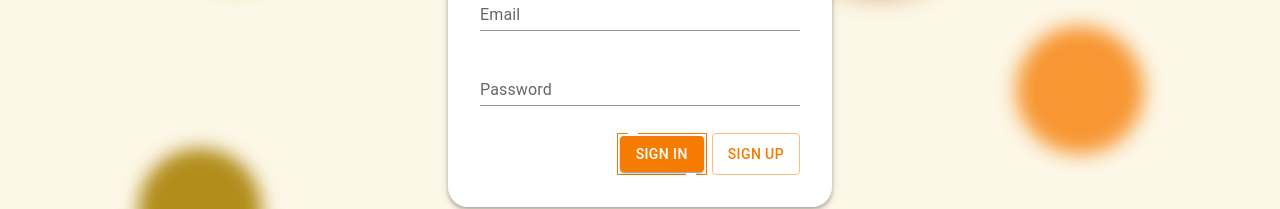
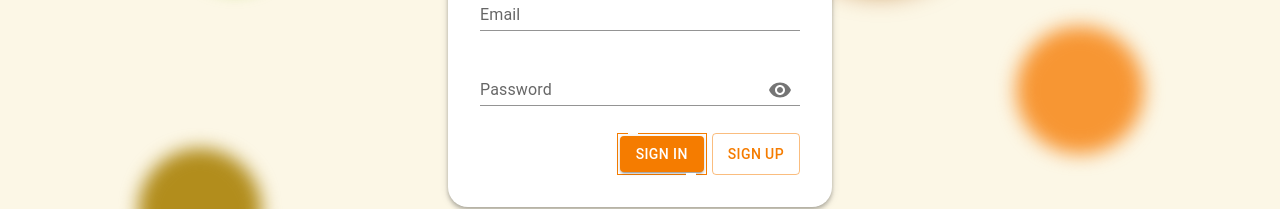
Before and after one commit to Pravin-kumar-25/Inst-port, a Next.js app: page /sign-in in a window 1280 px wide. Shown: the part 350-559 px from the top of the page. Built offline with nearby package versions, Linux system fonts and the light colour scheme; a web font is replaced by a local one.

Commit message:
Add validation to sign in and sign up for password

```diff
--- a/src/pages/sign-in.js
+++ b/src/pages/sign-in.js
@@ -1,7 +1,7 @@
 import React from 'react'
 import AuthBox from '@/components/AuthBox'
 import styles from '@/styles/Signin.module.css'
-import { Paper, Typography } from '@mui/material'
+import { IconButton, InputAdornment, Paper, Typography } from '@mui/material'
 import StandardInput from '@/components/StandardInput'
 import LockIcon from '@mui/icons-material/Lock';
 import FormControl from '@mui/material'
@@ -13,20 +13,24 @@ import { maconda } from '@/utils/fonts'
 import SecondaryButton from '@/components/SecondaryButton'
 import { useRouter } from 'next/router'
 import { useForm } from 'react-hook-form'
+import { emailRules, signInPasswordRules } from '@/utils/inputRules'
+import { useState } from 'react'
+import { Visibility, VisibilityOff } from '@mui/icons-material'
 
 const signin = () => {
   const theme = useTheme()
   const router = useRouter()
+  const [showPassword, setShowPassword] = useState(false)
 
-  const { control, handleSubmit } = useForm({
+  const { control, formState: { errors }, handleSubmit } = useForm({
     defaultValues: {
       email: '',
       password: ''
     }
   })
 
-  const onSignIn = () => {
-
+  const onSignIn = (data) => {
+    console.log(data)
   }
 
   const onSignUpClick = (event) => {
@@ -54,8 +58,21 @@ const signin = () => {
             <LockPersonRoundedIcon color='primary' />
             <Typography variant='h5' component='h5' className={maconda.className}>SIGN IN</Typography>
           </div>
-          <StandardInput control={control} name='email' label="Email" />
-          <StandardInput control={control} name='password' label="Password" />
+          <StandardInput control={control} name='email' label="Email" helperText={errors.email?.message} rules={emailRules} />
+          <StandardInput control={control} name='password' label="Password" helperText={errors.password?.message} rules={signInPasswordRules}
+            type={showPassword ? 'text' : 'password'}
+            InputProps={{
+              endAdornment:
+                <InputAdornment position='end'>
+                  <IconButton
+                    aria-label="toggle password visibility"
+                    onClick={() => setShowPassword(!showPassword)}
+                  >
+                    {showPassword ? <VisibilityOff /> : <Visibility />}
+                  </IconButton>
+                </InputAdornment>
+            }}
+          />
           <div className={styles.authButtons}>
             <PrimaryButton variant='contained' type="submit">Sign in</PrimaryButton>
             <SecondaryButton variant='outlined'
--- a/src/utils/inputRules.js
+++ b/src/utils/inputRules.js
@@ -33,9 +33,12 @@ export const passwordRules = {
         if(!numberRegex.test(pass)) {
             return 'Password should contain atleast one number...'
         }
-        return false;
+        return null;
     }
+}
 
+export const signInPasswordRules ={
+    required: 'Enter your password'
 }
 
 // export const confirmPasswordRules = {
```
Also changed, not shown: src/pages/sign-up.js (+8 -7 lines).
